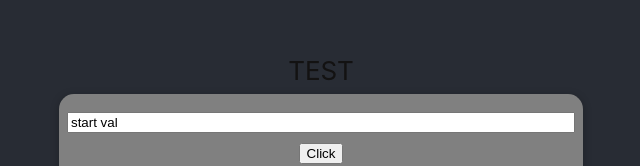
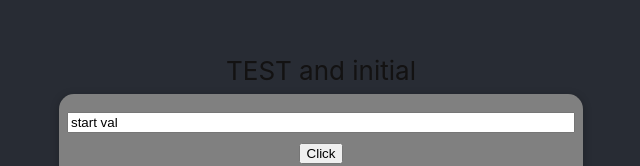
Before and after one commit to Pom-Veerawat/Basic-React-App, a React (Create React App) app in the folder Basic RD/my-app/: page / in a window 1280 px wide. Shown: the part 225-391 px from the top of the page, without its empty margins (319-959 px from the left). Built offline with nearby package versions, Linux system fonts and the light colour scheme.

Commit message:
lift state up

```diff
--- a/Basic RD/my-app/src/App.js
+++ b/Basic RD/my-app/src/App.js
@@ -2,14 +2,25 @@ import logo from './logo.svg';
 import './App.css';
 import Card from './UI/Card';
 import MainProgram from './components/MainProgram';
+import { useState } from 'react';
 
 function App() {
+
+  const [title,setTitle]= useState("initial");
+
+  const onReturnFromMainProgram = (val)=>{
+    setTitle(val);
+  }
+
+
+
+
   return (
     <div className="App">
       <header className="App-header">
-        <div>TEST</div>
+        <div>TEST and {title}</div>
         <Card>
-          <MainProgram>
+          <MainProgram onTitleChange={onReturnFromMainProgram}>
 
           </MainProgram>
         </Card>
```
